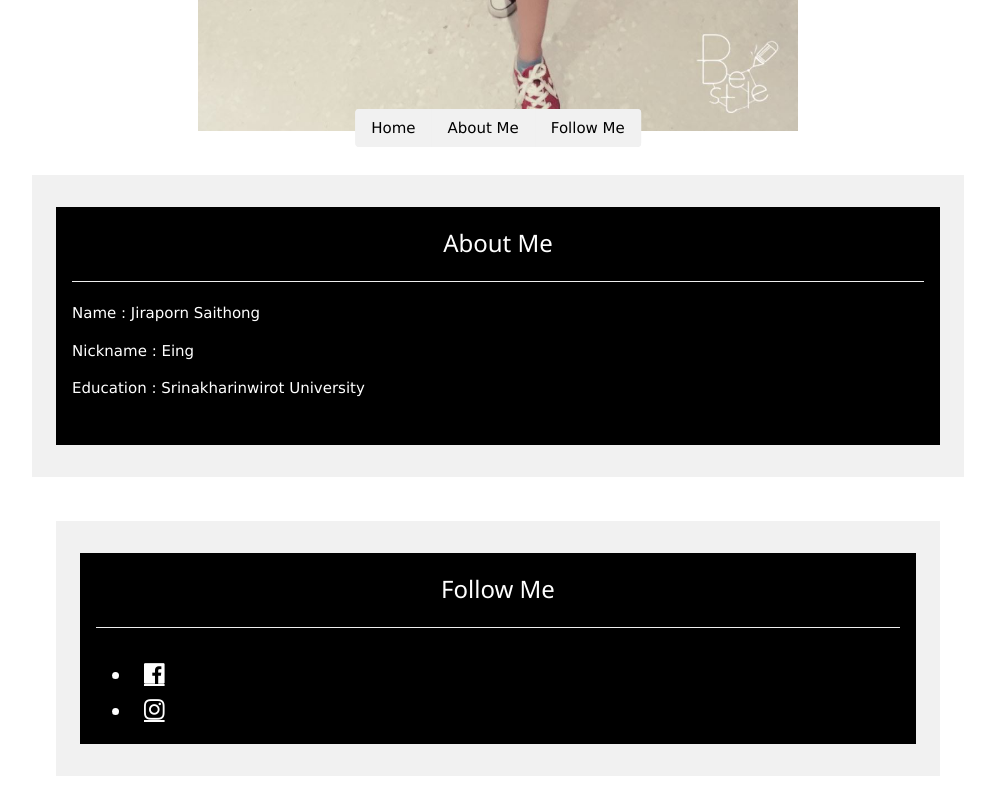
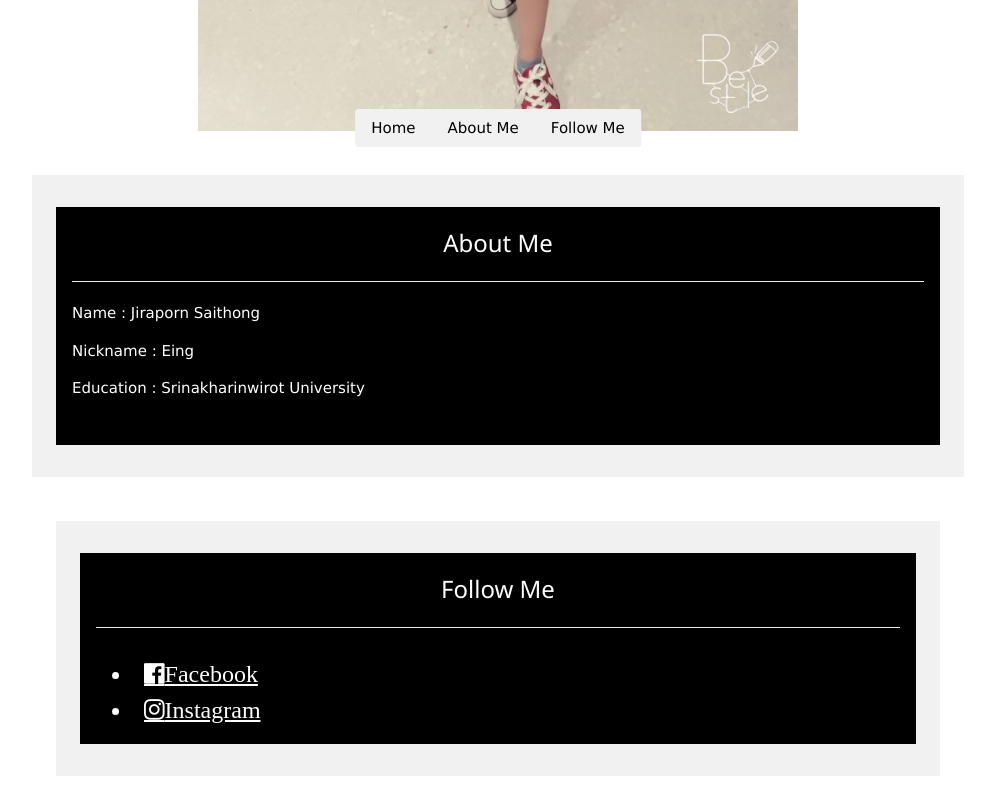
Before and after one commit to Eingiiz/CP353HW01, a plain HTML site: page index.html in a window 1280 px wide. Shown: the part 669-1469 px from the top of the page, without its empty margins (142-1137 px from the left). Drawn offline with nearby package versions, Linux system fonts and the light colour scheme.

Commit message:
Update index.html

```diff
--- a/index.html
+++ b/index.html
@@ -56,8 +56,8 @@
     <h3 class="w3-center">Follow Me</h3>
     <hr>
         <div class="w3-container w3-xlarge w3-padding">
-          <li><a href="https://www.facebook.com/eingii" class="fa fa-facebook-official w3-hover-opacity"></a></li>
-          <li><a href="https://www.instagram.com/eingiiz129/" class="fa fa-instagram w3-hover-opacity"></a></li>
+          <li><a href="https://www.facebook.com/eingii" class="fa fa-facebook-official w3-hover-opacity"><span class="label">Facebook</span></a></li>
+          <li><a href="https://www.instagram.com/eingiiz129/" class="fa fa-instagram w3-hover-opacity"><span class="label">Instagram</span></a></li>
 </div>
         </div>
 		</div>
```
